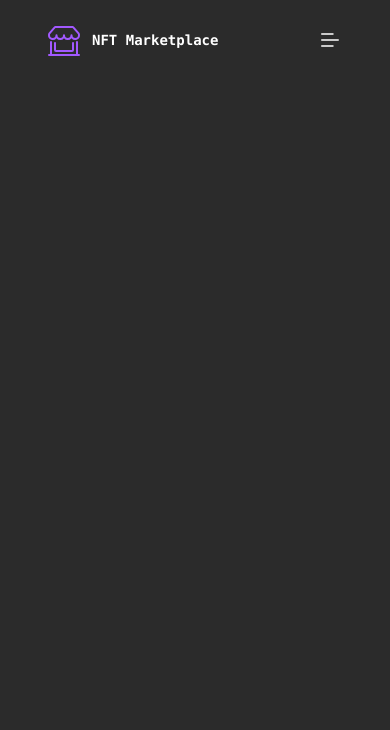
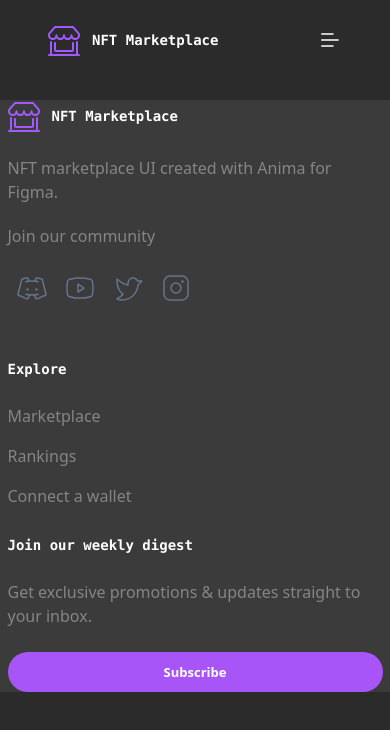
Before and after one commit to Panteagh/NFT-Marketplace, a React (Vite) app: page /Rankings in a window 390 px wide. Shown: the top 730 px of the page. Built offline with nearby package versions, Linux system fonts and the light colour scheme.

Commit message:
Making the footer and making it responsive

```diff
--- a/src/App.jsx
+++ b/src/App.jsx
@@ -4,17 +4,20 @@ import Home from './pages/Home/Home'
 import Marketplace from './pages/Marketplace/Marketplace'
 import Rankings from './pages/Ranking/Rankings'
 import Wallet from './pages/Wallet/Wallet'
+import Layout from './components/Layout/Layout'
 
 function App() {
 
   return (
     <>
+    <Layout>
       <Routes>
         <Route path='/' element={<Home />}></Route>
         <Route path='/Marketplace' element={<Marketplace />}></Route>
         <Route path='/Rankings' element={<Rankings />}></Route>
         <Route path='/Wallet' element={<Wallet />}></Route>
       </Routes>
+    </Layout>
     </>
   )
 }
--- /dev/null
+++ b/src/components/Footer/Footer.jsx
@@ -0,0 +1,61 @@
+import React from "react";
+import { BsShopWindow } from "react-icons/bs";
+import Links from "../links/Links";
+import { Link } from "react-router-dom";
+import Container from "../container/Container";
+import Button from "../Button/Button";
+
+function Footer() {
+  return (
+    <div className="bg-[#3B3B3B] h-auto ">
+      <Container>
+        <div className="lg:flex max-md:flex-col max-md:text-left justify-between lg:mx-36 text-[#858584] space font-sans">
+          <div className="mt-11 max-md:mt-11">
+            <div className="flex items-center gap-3 max-md:text-xs">
+              <BsShopWindow color="#A259FF" size={32} />
+              <span className="font-mono text-xl font-bold text-white max-md:text-sm">
+                NFT Marketplace
+              </span>
+            </div>
+            <p className="lg:w-60 mt-6">
+              NFT marketplace UI created with Anima for Figma.
+            </p>
+            <p className="mt-5">Join our community</p>
+            <div>
+              <Links />
+            </div>
+          </div>
+
+          <div className="mt-11 max-md:mt-6">
+            <span className="font-mono text-xl font-bold text-white max-md:text-sm ">
+              Explore
+            </span>
+
+            <Link to="/Marketplace">
+              <p className="mt-6">Marketplace</p>
+            </Link>
+            <Link to="/Rankings">
+              <p className="mt-4">Rankings</p>
+            </Link>
+            <Link to="/Wallet">
+              <p className="mt-4">Connect a wallet</p>
+            </Link>
+          </div>
+
+          <div className="mt-11 max-md:mt-6">
+            <span className="font-mono text-xl font-bold text-white max-md:text-sm">
+              Join our weekly digest
+            </span>
+            <p className="lg:w-56 mt-6  ">
+              Get exclusive promotions & updates straight to your inbox.
+            </p>
+
+            <Button style="lg:w-44 mt-6 max-md:w-full" label="Subscribe" />
+          </div>
+        </div>
+      </Container>
+    </div>
+  );
+}
+
+export default Footer;
--- a/src/components/Header/Header.jsx
+++ b/src/components/Header/Header.jsx
@@ -5,7 +5,7 @@ import assets from "../../assets/HeaderGif/hesder.gif";
 
 function Header() {
   return (
-    <div className=" flex items-center max-md:flex-col-reverse basis-auto mt-20 lg:ml-40 gap-7 max-md:w-11/12 header ">
+    <div className=" flex items-center max-md:flex-col-reverse basis-auto mt-20 lg:ml-40 gap-7 max-md:w-11/12 space ">
       <div className="lg:w-5/12">
         <h1 className="headerh1 font-bold text-white lg:text-6xl md:text-4xl max-md:text-2xl font-sans leading-tight lg:w-96">
           Discover digital art & Collect NFTs
--- /dev/null
+++ b/src/components/Layout/Layout.jsx
@@ -0,0 +1,15 @@
+import React from 'react'
+import Navbar from '../Navbar/Navbar'
+import Footer from '../Footer/Footer'
+
+function Layout({children}) {
+  return (
+    <>
+      <Navbar />
+      {children}
+      <Footer />
+    </>
+  )
+}
+
+export default Layout
--- /dev/null
+++ b/src/components/inputs/Input.jsx
@@ -0,0 +1,68 @@
+import React from "react";
+
+function Input(label , icon) {
+  return (
+    <div>
+      <div class="[--clr:#1f1f1f] dark:[--clr:#999999] relative flex flex-row items-center">
+        <input
+          value=""
+          name="email"
+          required=""
+          aria-invalid="false"
+          placeholder=""
+          spellcheck="false"
+          autocomplete="off"
+          id="email"
+          type="email"
+          class="peer text-black dark:text-white pl-2 h-[40px] min-h-[40px] pr-[40px] leading-normal appearance-none resize-none box-border text-base w-full text-inherit block text-left border border-solid bg-white dark:bg-zinc-800 rounded-[10px] m-0 p-0 outline-0 focus-visible:outline-0 focus-visible:border-teal-500 focus-visible:outline-none focus-visible:ring-4 focus-visible:ring-[#71717a2e] dark:focus-visible:ring-[#14b8a61a]"
+        />
+        <label
+          class="cursor-text text-[--clr] inline-block z-0 text-sm mb-px font-normal text-start select-none absolute duration-300 transform origin-[0] translate-x-[32px] peer-focus-visible:text-purple-500 peer-focus-visible:translate-x-[8px] peer-[:not(:placeholder-shown)]:translate-x-[8px] peer-focus-visible:translate-y-[-36px] peer-[:not(:placeholder-shown)]:translate-y-[-36px] peer-[:not(:placeholder-shown)]:text-[-36px]"
+          for="email"
+        >
+          Email
+        </label>
+        <span class="pointer-events-none absolute z-[+1] left-0 top-0 bottom-0 flex items-center justify-center size-[40px] text-[--clr] peer-focus-visible:hidden peer-[:not(:placeholder-shown)]:hidden">
+          <svg
+            xmlns="http://www.w3.org/2000/svg"
+            width="1rem"
+            height="1rem"
+            stroke-linejoin="round"
+            stroke-linecap="round"
+            viewBox="0 0 24 24"
+            stroke-width="2"
+            fill="none"
+            stroke="currentColor"
+          >
+            <path fill="none" d="M0 0h24v24H0z" stroke="none"></path>
+            <path d="M12 12m-4 0a4 4 0 1 0 8 0a4 4 0 1 0 -8 0"></path>
+            <path d="M16 12v1.5a2.5 2.5 0 0 0 5 0v-1.5a9 9 0 1 0 -5.5 8.28"></path>
+          </svg>
+        </span>
+        <div class="group w-[40px] absolute top-0 bottom-0 right-0 flex items-center justify-center text-[--clr] peer-focus-visible:text-teal-600 peer-focus-visible:[&amp;_span]:border-teal-600">
+          <svg
+            xmlns="http://www.w3.org/2000/svg"
+            width="1rem"
+            height="1rem"
+            stroke-linejoin="round"
+            stroke-linecap="round"
+            viewBox="0 0 24 24"
+            stroke-width="2"
+            fill="none"
+            stroke="currentColor"
+          >
+            <path fill="none" d="M0 0h24v24H0z" stroke="none"></path>
+            <path d="M3 12a9 9 0 1 0 18 0a9 9 0 0 0 -18 0"></path>
+            <path d="M12 8v4"></path>
+            <path d="M12 16h.01"></path>
+          </svg>
+          <span class="text-sm absolute cursor-default select-none rounded-[4px] px-1.5 opacity-0 right-0 -z-10 transition-all duration-300 group-hover:opacity-100 group-hover:-translate-y-[calc(100%+18px)]">
+            Required!
+          </span>
+        </div>
+      </div>
+    </div>
+  );
+}
+
+export default Input;
--- /dev/null
+++ b/src/components/links/Links.jsx
@@ -0,0 +1,47 @@
+import React from "react";
+import { PiDiscordLogoLight, PiInstagramLogoLight, PiTwitterLogoLight, PiYoutubeLogoLight } from "react-icons/pi";
+
+function Links() {
+  return (
+    <div className="flex">
+      <ul class="mb-4 mt-4 list-none space-x-1 ">
+        <li class="inline-block text-left">
+          <a
+            class="relative mb-1 inline-block cursor-pointer select-none overflow-hidden whitespace-nowrap  p-2 text-center align-middle text-xs font-medium leading-5 tracking-wide text-slate-500 transition duration-300 ease-linear hover:text-violet-500 hover:shadow-2xl hover:shadow-violet-600 rounded-full"
+            href="#"        >
+            <PiDiscordLogoLight size={32}/>
+          </a>
+        </li>
+      </ul>
+      <ul class="mb-4 mt-4 list-none space-x-1">
+        <li class="inline-block text-left">
+          <a
+            class="relative mb-1 inline-block cursor-pointer select-none overflow-hidden whitespace-nowrap  p-2 text-center align-middle text-xs font-medium leading-5 tracking-wide text-slate-500 transition duration-300 ease-linear hover:text-red-500 hover:shadow-2xl hover:shadow-red-600 rounded-full"
+            href="#"        >
+            <PiYoutubeLogoLight size={32}/>
+          </a>
+        </li>
+      </ul>
+      <ul class="mb-4 mt-4 list-none space-x-1">
+        <li class="inline-block text-left">
+          <a
+            class="relative mb-1 inline-block cursor-pointer select-none overflow-hidden whitespace-nowrap  p-2 text-center align-middle text-xs font-medium leading-5 tracking-wide text-slate-500 transition duration-300 ease-linear hover:text-blue-400 hover:shadow-2xl hover:shadow-blue-600 rounded-full"
+            href="#"        >
+            <PiTwitterLogoLight size={32}/>
+          </a>
+        </li>
+      </ul>
+      <ul class="mb-4 mt-4 list-none space-x-1">
+        <li class="inline-block text-left">
+          <a
+            class="relative mb-1 inline-block cursor-pointer select-none overflow-hidden whitespace-nowrap  p-2 text-center align-middle text-xs font-medium leading-5 tracking-wide text-slate-500 transition duration-300 ease-linear hover:text-fuchsia-500 hover:shadow-2xl hover:shadow-fuchsia-600 rounded-full"
+            href="#"        >
+            <PiInstagramLogoLight size={32}/>
+          </a>
+        </li>
+      </ul>
+    </div>
+  );
+}
+
+export default Links;
--- a/src/index.css
+++ b/src/index.css
@@ -35,8 +35,8 @@ body{
     .gap{
         gap: 2rem;
     }
-    .header{
-        margin-left: 31px;
+    .space{
+        margin: auto;
     }
     .headerh1{
         font-size: 2rem;
--- a/src/pages/Home/Home.jsx
+++ b/src/pages/Home/Home.jsx
@@ -2,11 +2,11 @@ import React from 'react'
 import Navbar from '../../components/Navbar/Navbar'
 import Container from '../../components/container/Container'
 import Header from '../../components/Header/Header'
+import Footer from '../../components/Footer/Footer'
 
 function Home() {
   return (
     <div>
-      <Navbar />
       <Container>
         <Header />
       </Container>
--- a/src/pages/Ranking/Rankings.jsx
+++ b/src/pages/Ranking/Rankings.jsx
@@ -4,7 +4,7 @@ import Navbar from '../../components/Navbar/Navbar'
 function Rankings() {
   return (
     <div>
-      <Navbar />
+
     </div>
   )
 }
```
Also changed, not shown: src/pages/Login/login.jsx (added).
